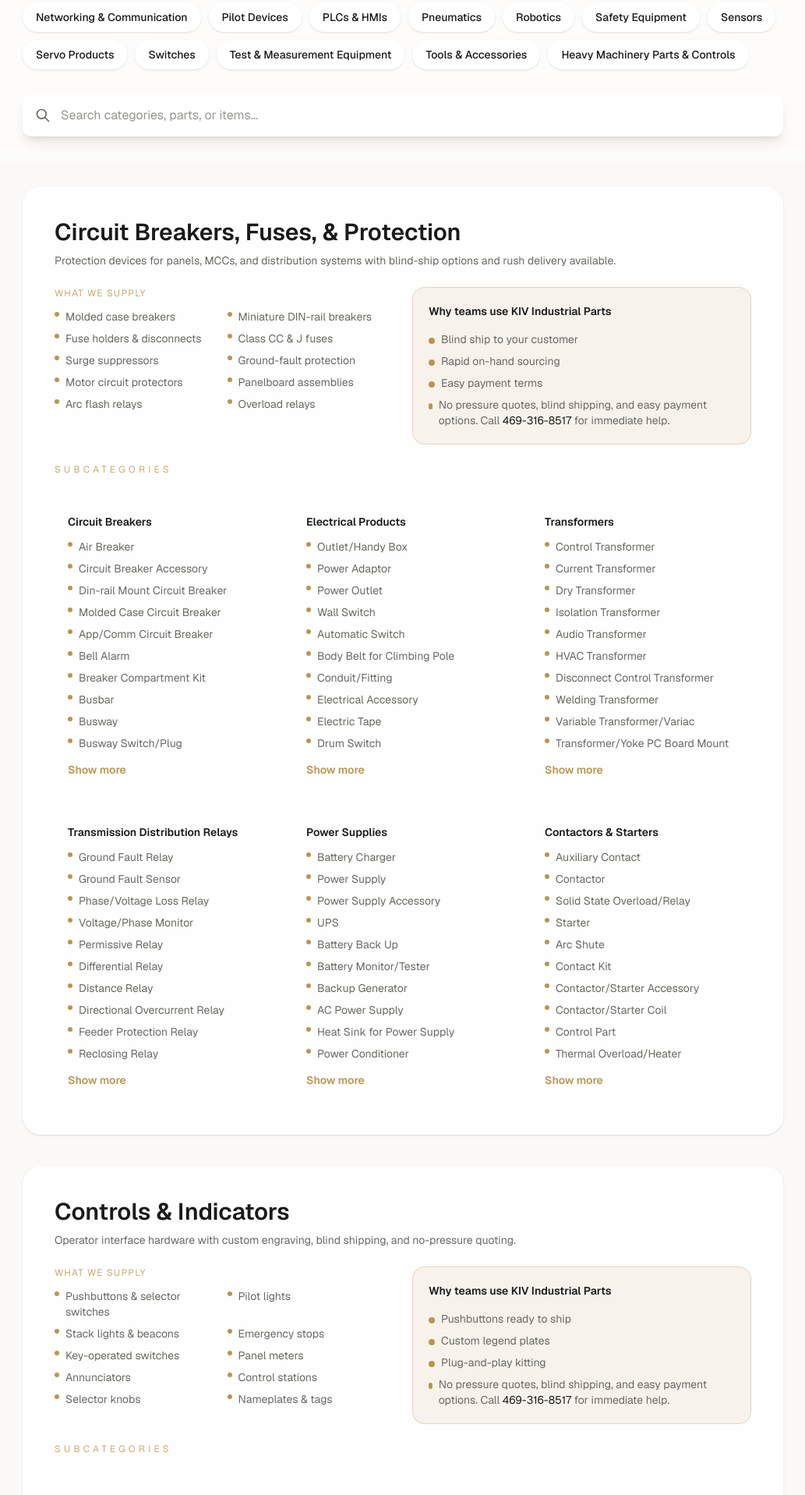
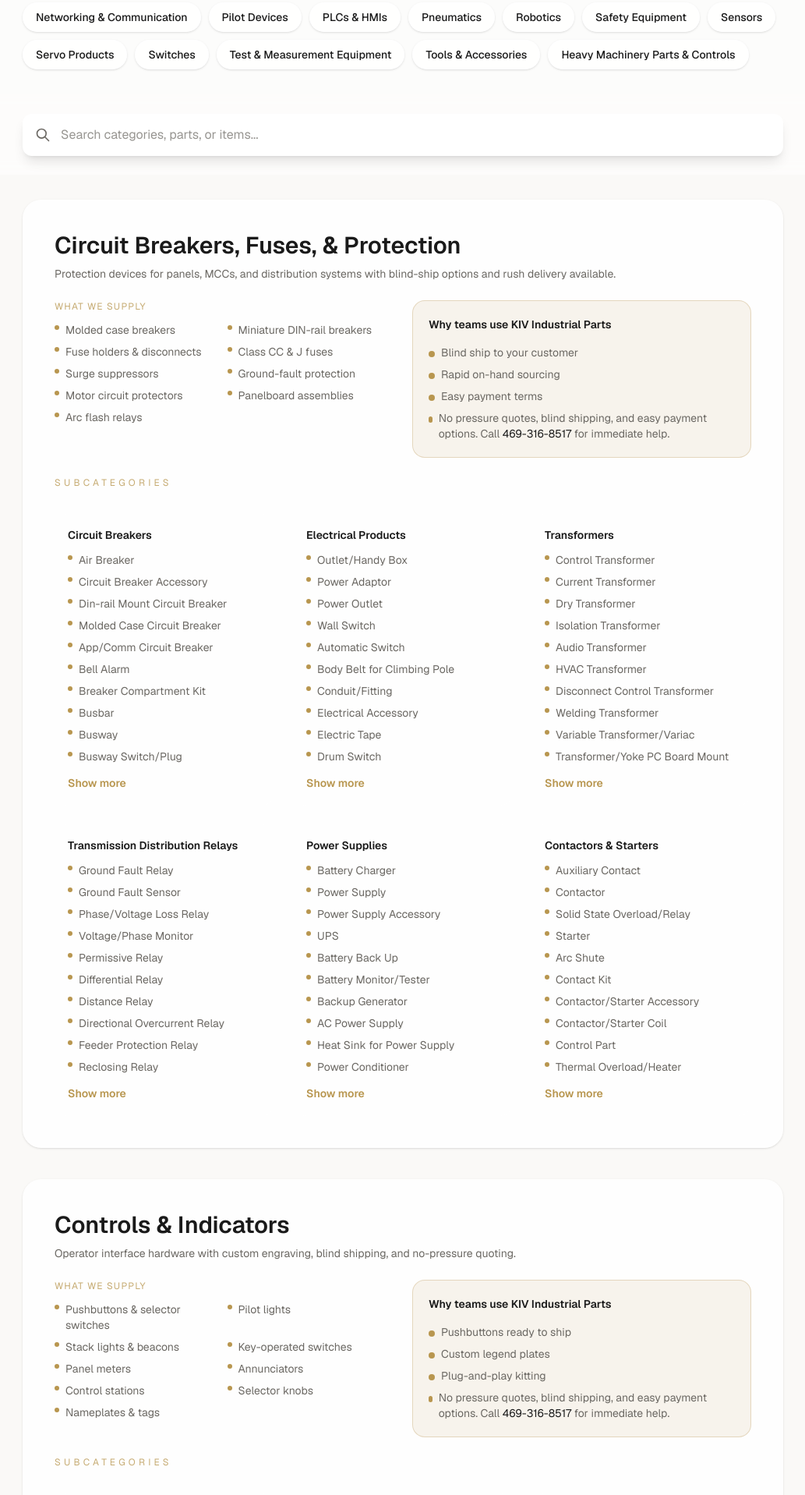
Before and after one commit to kunjtapiawala/kivindustrial, a Next.js app: page /catalog in a window 1280 px wide. Shown: the part 620-2537 px from the top of the page at 78% size, without its empty margins (123-1156 px from the left). Built offline with nearby package versions, Linux system fonts and the light colour scheme.

Commit message:
Remove duplicate items from catalog categories

```diff
--- a/src/components/catalog-page-client.tsx
+++ b/src/components/catalog-page-client.tsx
@@ -116,10 +116,9 @@ const CatalogPageClient = () => {
           </p>
         </section>
 
-        <section className="border-t border-white/5 bg-surface/50 py-8 sticky top-[72px] z-40 backdrop-blur-sm">
+        {/* Category Navigation */}
+        <section className="border-t border-white/5 bg-surface/50 py-8">
           <div className="mx-auto max-w-5xl px-4 sm:px-6">
-            {/* Category Navigation */}
-            <div className="mb-8">
             <h2 className="text-xs font-semibold text-muted uppercase tracking-wider mb-4">Browse Categories</h2>
             <div className="flex flex-wrap gap-2.5">
               {catalogCategories.map((category) => (
@@ -147,6 +146,11 @@ const CatalogPageClient = () => {
               ))}
             </div>
           </div>
+        </section>
+
+        {/* Search Bar - Sticky */}
+        <section className="border-t border-white/5 bg-surface/50 py-6 sticky top-[72px] z-40 backdrop-blur-sm">
+          <div className="mx-auto max-w-5xl px-4 sm:px-6">
             <CatalogSearch
               searchQuery={searchQuery}
               onSearchChange={setSearchQuery}
--- a/src/data/catalog/circuit-breakers.ts
+++ b/src/data/catalog/circuit-breakers.ts
@@ -16,7 +16,6 @@ export const circuitBreakersCategory: CatalogCategory = {
     "Motor circuit protectors",
     "Panelboard assemblies",
     "Arc flash relays",
-    "Overload relays",
   ],
   subcategories: [
     {
--- a/src/data/catalog/controls-indicators.ts
+++ b/src/data/catalog/controls-indicators.ts
@@ -9,7 +9,6 @@ export const controlsIndicatorsCategory: CatalogCategory = {
     "Pushbuttons & selector switches",
     "Pilot lights",
     "Stack lights & beacons",
-    "Emergency stops",
     "Key-operated switches",
     "Panel meters",
     "Annunciators",
--- a/src/data/catalog/drives.ts
+++ b/src/data/catalog/drives.ts
@@ -4,12 +4,11 @@ export const drivesCategory: CatalogCategory = {
   id: "drives",
   name: "Drives",
   description:
-    "Variable frequency, soft-start, and servo drives pre-configured to ship blind directly to your customer.",
+    "Variable frequency and soft-start drives pre-configured to ship blind directly to your customer.",
   highlights: ["All major horsepower ranges", "Application programming support", "Factory warranty support"],
   items: [
     "AC variable frequency drives",
     "DC drives",
-    "Servo drives",
     "Soft starters",
     "Regenerative drives",
     "Drive option cards",
--- a/src/data/catalog/heavy-machinery.ts
+++ b/src/data/catalog/heavy-machinery.ts
@@ -13,7 +13,6 @@ export const heavyMachineryCategory: CatalogCategory = {
   items: [
     "Engine controllers",
     "Monitoring systems",
-    "Hydraulic pumps",
     "Undercarriage assemblies",
     "Transmission modules",
     "Load sensors",
--- a/src/data/catalog/motors.ts
+++ b/src/data/catalog/motors.ts
@@ -8,7 +8,6 @@ export const motorsCategory: CatalogCategory = {
   highlights: ["Custom motor builds", "On-site start-up coordination", "Blind ship packaging"],
   items: [
     "AC induction motors",
-    "Servo motors",
     "Stepper motors",
     "Explosion-proof motors",
     "Brake motors",
--- a/src/data/catalog/sensors.ts
+++ b/src/data/catalog/sensors.ts
@@ -11,7 +11,6 @@ export const sensorsCategory: CatalogCategory = {
     "Inductive proximity sensors",
     "Capacitive sensors",
     "Ultrasonic sensors",
-    "Vision systems",
     "Encoders",
     "Temperature sensors",
     "Pressure transducers",
--- a/src/data/catalog/switches.ts
+++ b/src/data/catalog/switches.ts
@@ -13,7 +13,6 @@ export const switchesCategory: CatalogCategory = {
     "Float switches",
     "Pressure switches",
     "Level switches",
-    "Selector switches",
     "Reed switches",
     "Micro switches",
     "Programmable switches",
```
Lines whose indentation alone changed are shown as unchanged.
